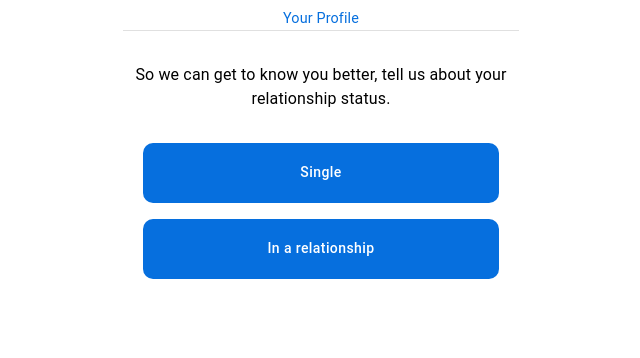
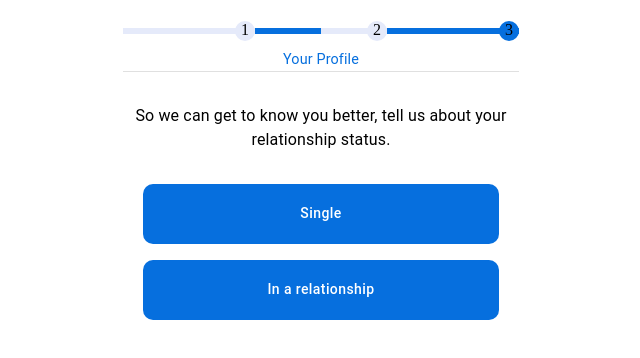
Before and after one commit to TeaPot98/quiz-app, a React (Create React App) app: page /relationship-status in a window 1280 px wide. Shown: the top 358 px of the page, without its empty margins (319-959 px from the left). Built offline with nearby package versions, Linux system fonts and the light colour scheme.

Commit message:
added progress bar

```diff
--- /dev/null
+++ b/src/components/ProgressBar.jsx
@@ -0,0 +1,45 @@
+const ProgressBar = ({ color, completed, index}) => {
+  const styles = {
+    container: {
+      height: 6,
+      width: '100%',
+      backgroundColor: "#e5eafa",
+      // borderRadius: 50,
+      marginTop: 20,
+      marginBottom: 15,
+      position: 'relative',
+    },
+    fillBar: {
+      height: '100%',
+      width: `${completed}%`,
+      backgroundColor: color,
+      borderRadius: 'inherit',
+      textAlign: 'right'
+    },
+    label: {
+      padding: 5,
+      color: 'white',
+      fontWeight: 'bold'
+    },
+    endCircle: {
+      backgroundColor: completed !== 100 ? '#e5eafa' : color,
+      width: 20,
+      height: 20,
+      borderRadius: 10,
+      position: 'absolute',
+      right: 0,
+      top: -7,
+    }
+  }
+
+  return (
+    <div style={styles.container}>
+      <div style={styles.fillBar}>
+        {/* <span style={styles.label}>{`${completed}%`}</span> */}
+      </div>
+      <div style={styles.endCircle}>{index}</div>
+    </div>
+  )
+}
+
+export default ProgressBar
--- a/src/components/Question.jsx
+++ b/src/components/Question.jsx
@@ -5,10 +5,16 @@ import {
   Divider,
 } from '@mui/material'
 
+import ProgressBar from './ProgressBar'
+
 const Question = () => {
   const styles = {
     container: {
       textAlign: 'center',
+    },
+    progressBars: {
+      display: 'flex',
+
     },
     sectionTitle: {
       color: '#066FDE',
@@ -34,6 +40,11 @@ const Question = () => {
 
   return (
     <Box sx={styles.container}>
+      <Box sx={styles.progressBars}>
+        {[0, 1, 2].map(n =>
+          <ProgressBar color="#066FDE" completed={Math.abs(50*-n)} index={n+1} />
+        )}
+      </Box>
       <Typography sx={styles.sectionTitle}>Your Profile</Typography>
       <Divider />
       <Typography sx={styles.question}>So we can get to know you better, tell us about your relationship status.</Typography>
```
